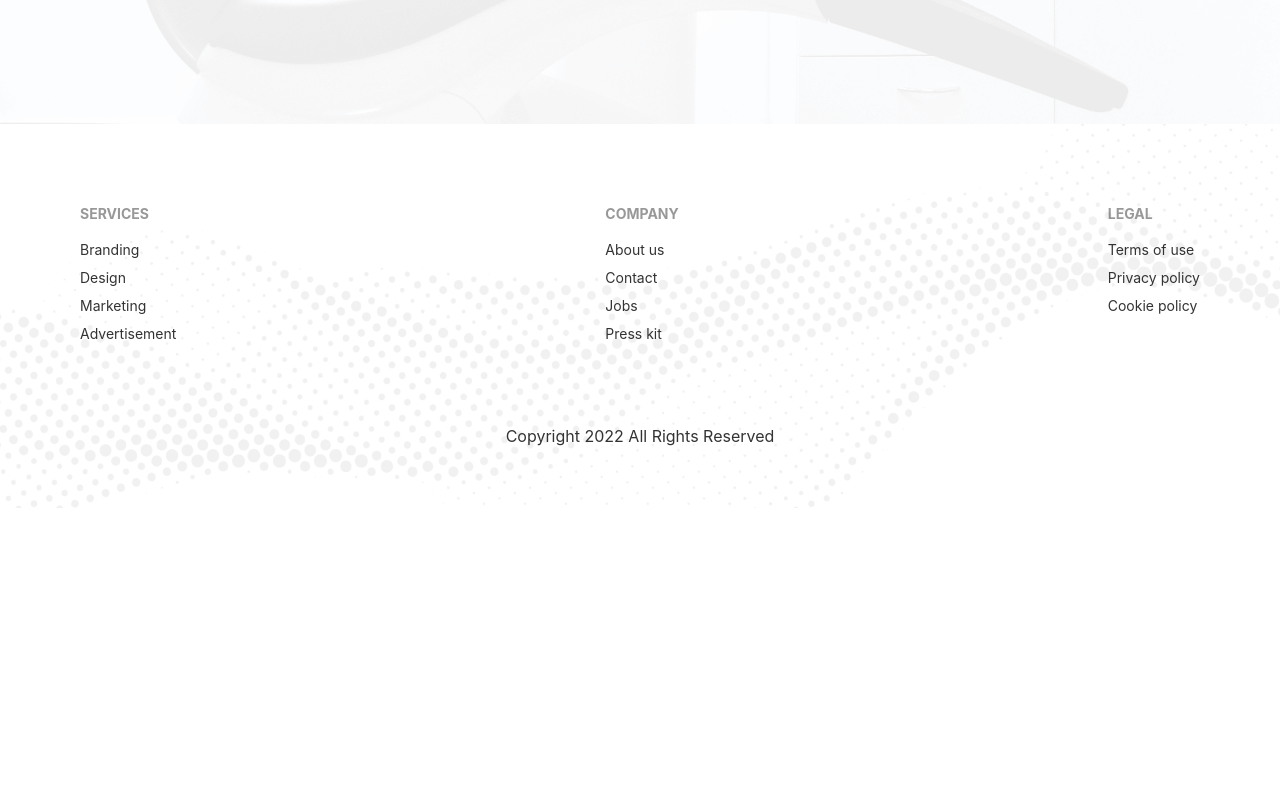
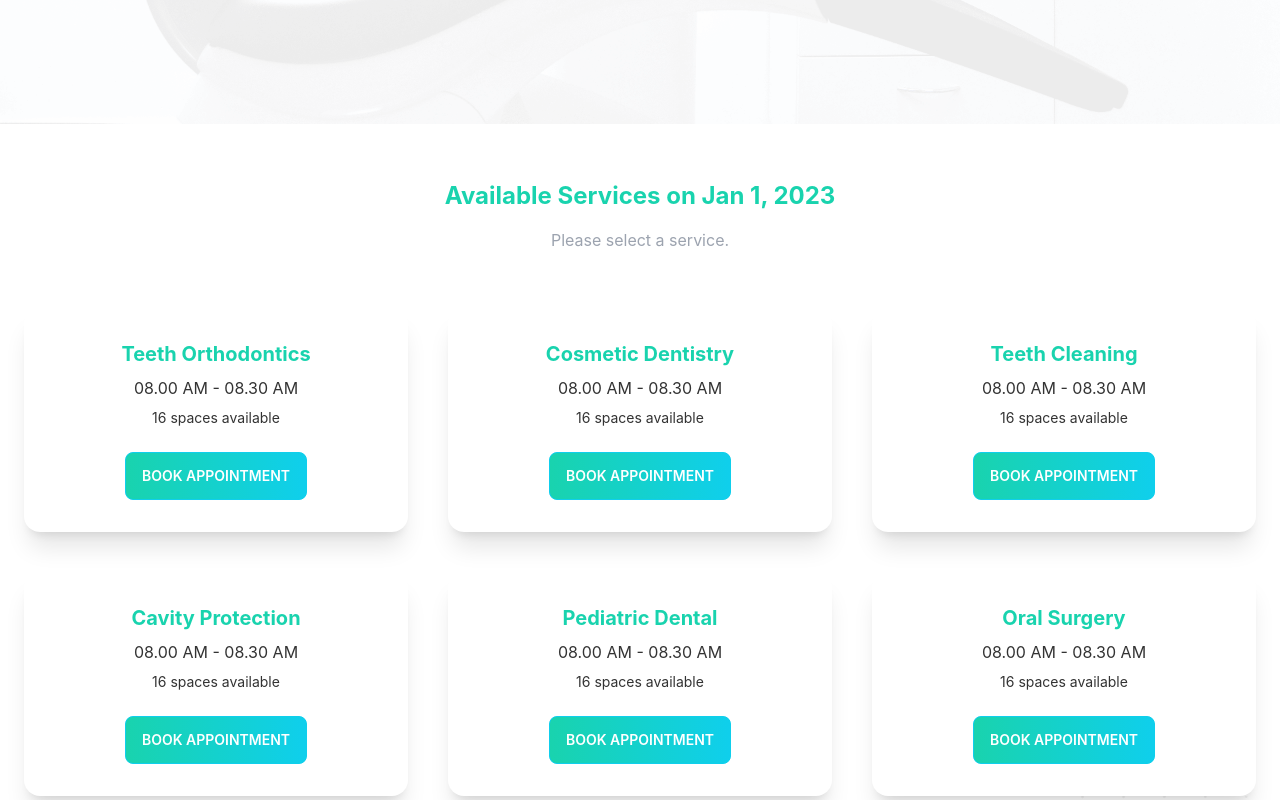
Before and after one commit to ismilearefin/doctor-portal-client, a React (Create React App) app: page /appointment in a window 1280 px wide. Shown: the part 740-1540 px from the top of the page. Before the commit the page ends 1248 px from the top, so only its background shows below. Built offline with nearby package versions, Linux system fonts and the light colour scheme.

Commit message:
Appointment section design

```diff
--- /dev/null
+++ b/public/appoinmentOptions.json
@@ -0,0 +1,134 @@
+[
+    {
+      "_id": 1,
+      "name": "Teeth Orthodontics",
+      "slots": [
+        "08.00 AM - 08.30 AM",
+        "08.30 AM - 09.00 AM",
+        "09.00 AM - 9.30 AM",
+        "09.30 AM - 10.00 AM",
+        "10.00 AM - 10.30 AM",
+        "10.30 AM - 11.00 AM",
+        "11.00 AM - 11.30 AM",
+        "11.30 AM - 12.00 AM",
+        "1.00 PM - 1.30 PM",
+        "1.30 PM - 2.00 PM",
+        "2.00 PM - 2.30 PM",
+        "2.30 PM - 3.00 PM",
+        "3.00 PM - 3.30 PM",
+        "3.30 PM - 4.00 PM",
+        "4.00 PM - 4.30 PM",
+        "4.30 PM - 5.00 PM"
+      ]
+    },
+    {
+      "_id": 2,
+      "name": "Cosmetic Dentistry",
+      "slots": [
+        "08.00 AM - 08.30 AM",
+        "08.30 AM - 09.00 AM",
+        "09.00 AM - 9.30 AM",
+        "09.30 AM - 10.00 AM",
+        "10.00 AM - 10.30 AM",
+        "10.30 AM - 11.00 AM",
+        "11.00 AM - 11.30 AM",
+        "11.30 AM - 12.00 AM",
+        "1.00 PM - 1.30 PM",
+        "1.30 PM - 2.00 PM",
+        "2.00 PM - 2.30 PM",
+        "2.30 PM - 3.00 PM",
+        "3.00 PM - 3.30 PM",
+        "3.30 PM - 4.00 PM",
+        "4.00 PM - 4.30 PM",
+        "4.30 PM - 5.00 PM"
+      ]
+    },
+    {
+      "_id": 3,
+      "name": "Teeth Cleaning",
+      "slots": [
+        "08.00 AM - 08.30 AM",
+        "08.30 AM - 09.00 AM",
+        "09.00 AM - 9.30 AM",
+        "09.30 AM - 10.00 AM",
+        "10.00 AM - 10.30 AM",
+        "10.30 AM - 11.00 AM",
+        "11.00 AM - 11.30 AM",
+        "11.30 AM - 12.00 AM",
+        "1.00 PM - 1.30 PM",
+        "1.30 PM - 2.00 PM",
+        "2.00 PM - 2.30 PM",
+        "2.30 PM - 3.00 PM",
+        "3.00 PM - 3.30 PM",
+        "3.30 PM - 4.00 PM",
+        "4.00 PM - 4.30 PM",
+        "4.30 PM - 5.00 PM"
+      ]
+    },
+    {
+      "_id": 4,
+      "name": "Cavity Protection",
+      "slots": [
+        "08.00 AM - 08.30 AM",
+        "08.30 AM - 09.00 AM",
+        "09.00 AM - 9.30 AM",
+        "09.30 AM - 10.00 AM",
+        "10.00 AM - 10.30 AM",
+        "10.30 AM - 11.00 AM",
+        "11.00 AM - 11.30 AM",
+        "11.30 AM - 12.00 AM",
+        "1.00 PM - 1.30 PM",
+        "1.30 PM - 2.00 PM",
+        "2.00 PM - 2.30 PM",
+        "2.30 PM - 3.00 PM",
+        "3.00 PM - 3.30 PM",
+        "3.30 PM - 4.00 PM",
+        "4.00 PM - 4.30 PM",
+        "4.30 PM - 5.00 PM"
+      ]
+    },
+    {
+      "_id": 5,
+      "name": "Pediatric Dental",
+      "slots": [
+        "08.00 AM - 08.30 AM",
+        "08.30 AM - 09.00 AM",
+        "09.00 AM - 9.30 AM",
+        "09.30 AM - 10.00 AM",
+        "10.00 AM - 10.30 AM",
+        "10.30 AM - 11.00 AM",
+        "11.00 AM - 11.30 AM",
+        "11.30 AM - 12.00 AM",
+        "1.00 PM - 1.30 PM",
+        "1.30 PM - 2.00 PM",
+        "2.00 PM - 2.30 PM",
+        "2.30 PM - 3.00 PM",
+        "3.00 PM - 3.30 PM",
+        "3.30 PM - 4.00 PM",
+        "4.00 PM - 4.30 PM",
+        "4.30 PM - 5.00 PM"
+      ]
+    },
+    {
+      "_id": 6,
+      "name": "Oral Surgery",
+      "slots": [
+        "08.00 AM - 08.30 AM",
+        "08.30 AM - 09.00 AM",
+        "09.00 AM - 9.30 AM",
+        "09.30 AM - 10.00 AM",
+        "10.00 AM - 10.30 AM",
+        "10.30 AM - 11.00 AM",
+        "11.00 AM - 11.30 AM",
+        "11.30 AM - 12.00 AM",
+        "1.00 PM - 1.30 PM",
+        "1.30 PM - 2.00 PM",
+        "2.00 PM - 2.30 PM",
+        "2.30 PM - 3.00 PM",
+        "3.00 PM - 3.30 PM",
+        "3.30 PM - 4.00 PM",
+        "4.00 PM - 4.30 PM",
+        "4.30 PM - 5.00 PM"
+      ]
+    }
+  ]
--- a/src/Routes/Routes/Routes.js
+++ b/src/Routes/Routes/Routes.js
@@ -3,6 +3,7 @@ import {
   } from "react-router-dom";
 import Main from "../../Layout/Main";
 import Appointment from "../../pages/Appointment/Appointment";
+// import Appointment from "../../pages/Appointment/Appointment";
 import Home from "../../pages/Home/Home/Home";
 import Login from "../../pages/Login/Login";
 
--- a/src/pages/Appointment/Appointment.js
+++ b/src/pages/Appointment/Appointment.js
@@ -1,12 +1,20 @@
-import React from 'react';
-import Calander from './Calander/Calander';
+import React, { useState } from 'react';
+import AvailableServices from './AvailableServices/AvailableServices';
+import Calender from './Calander/Calander';
+
 
 const Appointment = () => {
-    return (
+    const [selected, setSelected] = useState(new Date());
+       return(
         <div>
-            <Calander></Calander>
-        </div>
-    );
+        <Calender
+         selected={selected}
+         setSelected={setSelected}
+        ></Calender>
+        <AvailableServices selected={selected} ></AvailableServices>
+    </div>
+       )
+
 };
 
 export default Appointment;
--- a/src/pages/Appointment/AvailableServices/AvailableServices.js
+++ b/src/pages/Appointment/AvailableServices/AvailableServices.js
@@ -1,9 +1,33 @@
-import React from 'react';
+import { format } from 'date-fns';
+import React, { useEffect, useState } from 'react';
 
-const AvailableServices = () => {
+const AvailableServices = ({selected}) => {
+    const [appointmentOptions, setappointmentOptions] = useState([])
+
+    useEffect(()=>{
+        fetch('appoinmentOptions.json')
+        .then(res => res.json())
+        .then(data => setappointmentOptions(data))
+    },[])
+    console.log(appointmentOptions)
     return (
-        <div>
-
+        <div className='flex flex-col justify-center'>
+            <p className='text-center font-bold text-secondary mt-14    text-2xl'>Available Services on {format(selected, "PP")}</p>
+            <p className='text-center text-gray-400 mt-4'>Please select a service.</p>
+            <div className='grid grid-cols-3 gap-10 self-center mt-14'>
+             {appointmentOptions.map((option) =>
+                <div key={option._id} className="card w-96 bg-base-100 shadow-xl">
+                <div className="card-body">
+                    <h2 className="text-center font-bold text-xl text-secondary">{option.name}</h2>
+                    <p className='text-center'>{option?.slots.length > 0 ? option?.slots[0] : 'Try another day'}</p>
+                    <p className='text-center text-sm'>{option?.slots.length} spaces available</p>
+                    <div className="card-actions justify-center mt-4">
+                    <button className="btn btn-primary bg-gradient-to-r from-secondary to-primary text-white">Book Appointment</button>
+                    </div>
+                </div>
+                </div>
+             )}
+            </div>
         </div>
     );
 };
--- a/src/pages/Appointment/Calander/Calander.js
+++ b/src/pages/Appointment/Calander/Calander.js
@@ -1,12 +1,13 @@
-import React, { useState } from 'react';
+import React from 'react';
 import background from "../../../assets/images/bg.png";
 import chair from "../../../assets/images/chair.png";
+import { DayPicker } from 'react-day-picker';
 import 'react-day-picker/dist/style.css';
 import { format } from 'date-fns';
-import { DayPicker } from 'react-day-picker';
 
-const Calander = () => {
-    const [selected, setSelected] = useState(new Date());
+
+const Calender = ({selected, setSelected}) => {
+
 
     let footer = <p>Please pick a day.</p>;
     if (selected) {
@@ -28,6 +29,7 @@ const Calander = () => {
       mode="single"
       selected={selected}
       onSelect={setSelected}
+      footer={footer}
       />
         </div>
       </div>
@@ -35,4 +37,4 @@ const Calander = () => {
     );
 };
 
-export default Calander;
+export default Calender;
--- a/src/pages/Shared/Navbar/Navbar.js
+++ b/src/pages/Shared/Navbar/Navbar.js
@@ -6,7 +6,7 @@ const Navbar = () => {
   const menuItems =
   <React.Fragment>
             <li>
-              <Link to="/home">Home</Link>
+              <Link to="/">Home</Link>
             </li>
             <li>
               <Link to="/appointment">
```
